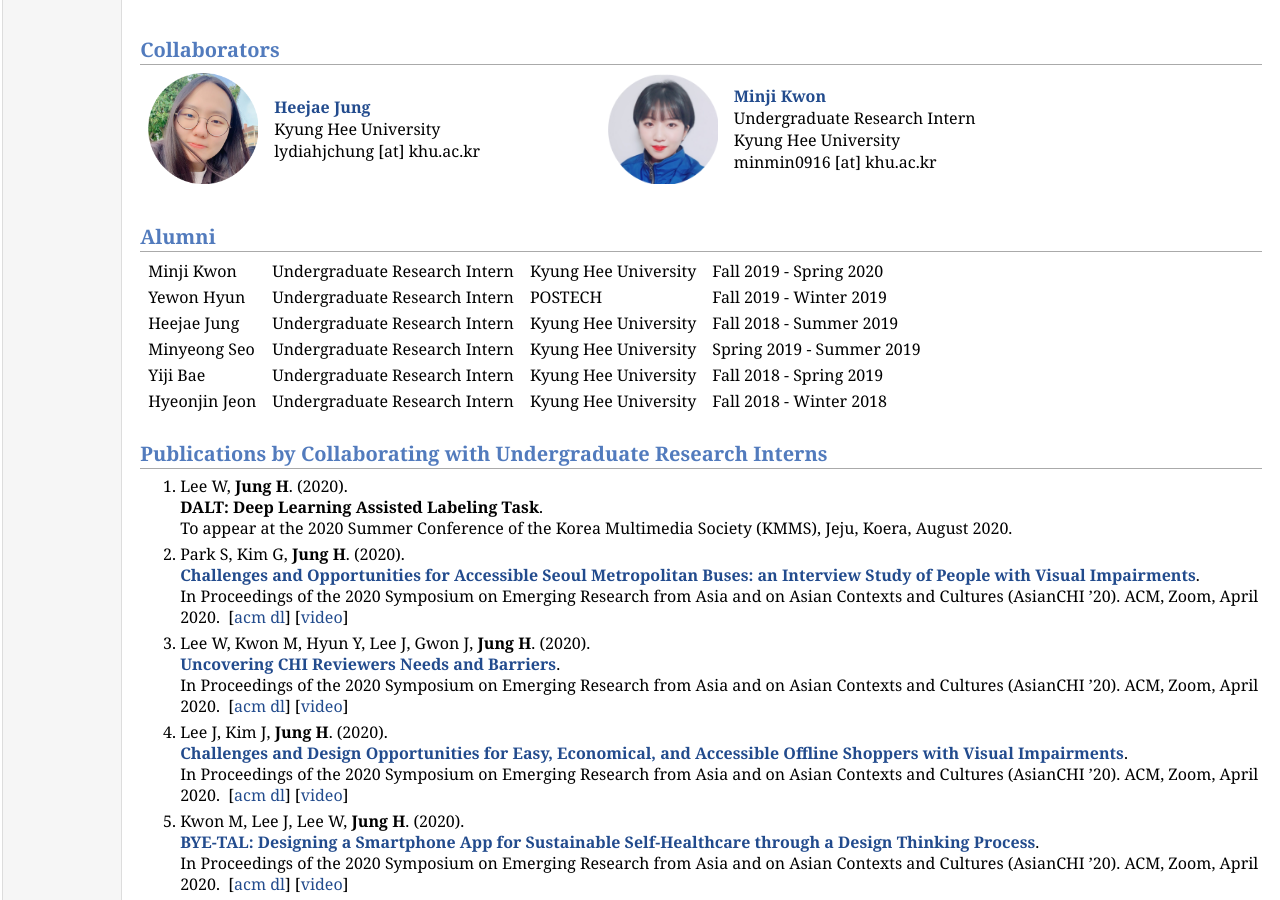
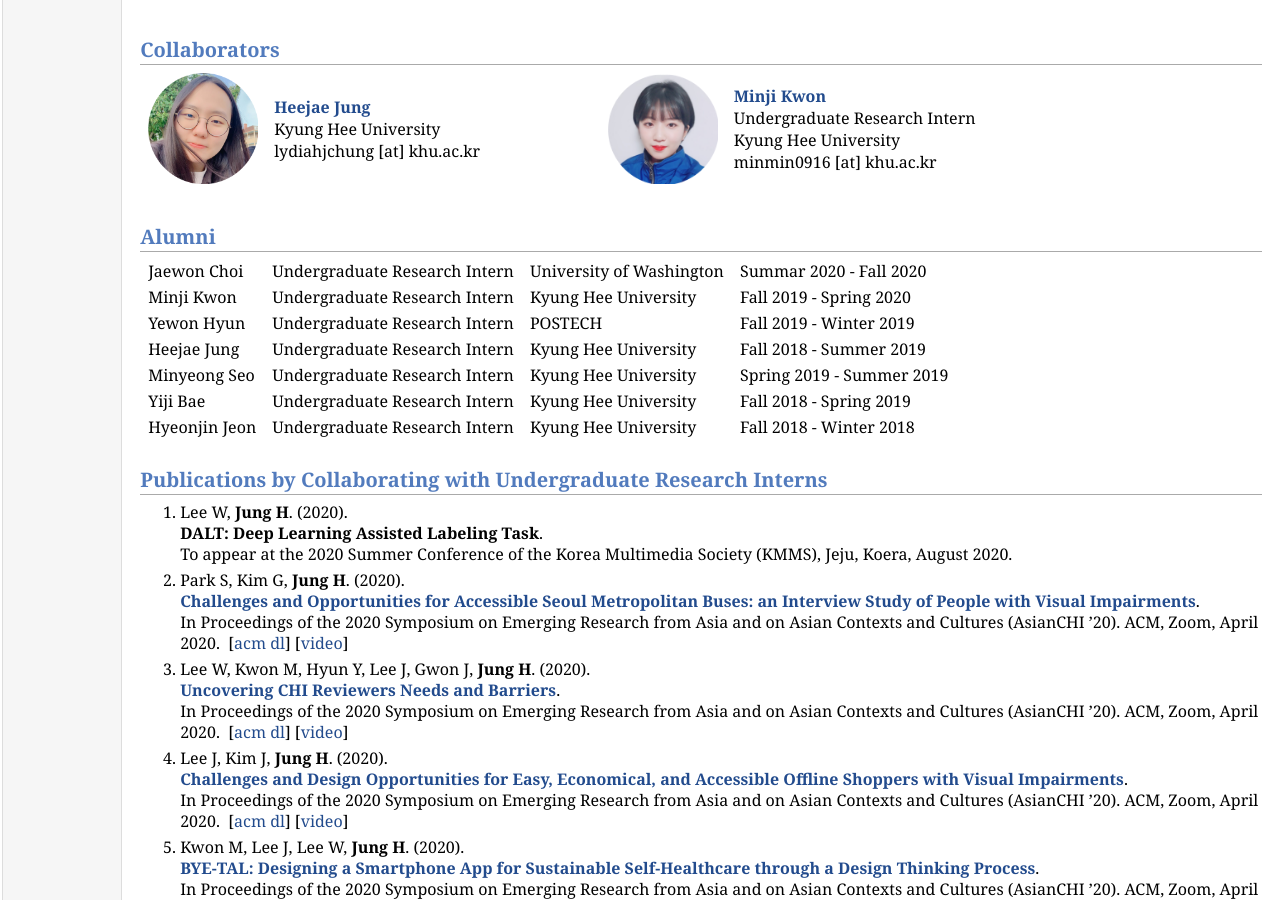
Before and after one commit to hcail/hcail-backup.github.io, a Jekyll site: the page people/people.html, which Jekyll copies as it is, in a window 1280 px wide and 900 px high, scrolled down 1313 px. Built offline with Jekyll 4.4.1, drawn with Linux system fonts in a browser that asks for light colours.

Commit message:
jaewon alumni

```diff
--- a/people/people.html
+++ b/people/people.html
@@ -111,6 +111,12 @@ HCI Korea 2019, Jeju, Korea.
 
 <h2>Alumni</h2>
 <table>
+  <tr>
+    <td class="c2">Jaewon Choi</td>
+    <td class="c2">Undergraduate Research Intern</td>
+    <td class="c2">University of Washington</td>
+    <td class="c2">Summar 2020 - Fall 2020</td>
+  </tr>
   <tr>
     <td class="c2">Minji Kwon</td>
     <td class="c2">Undergraduate Research Intern</td>
```
Also changed, not shown: 1 other file.
